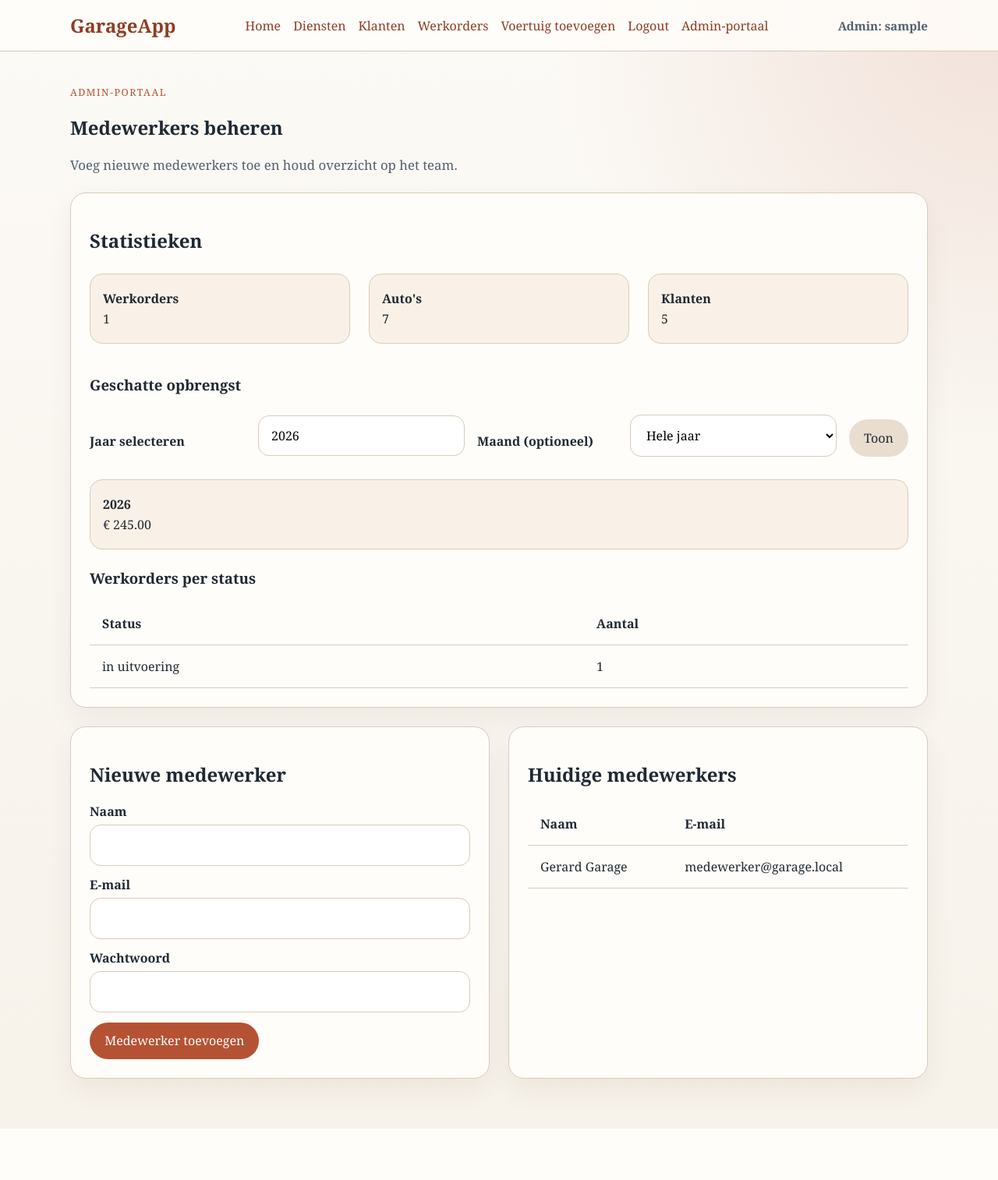
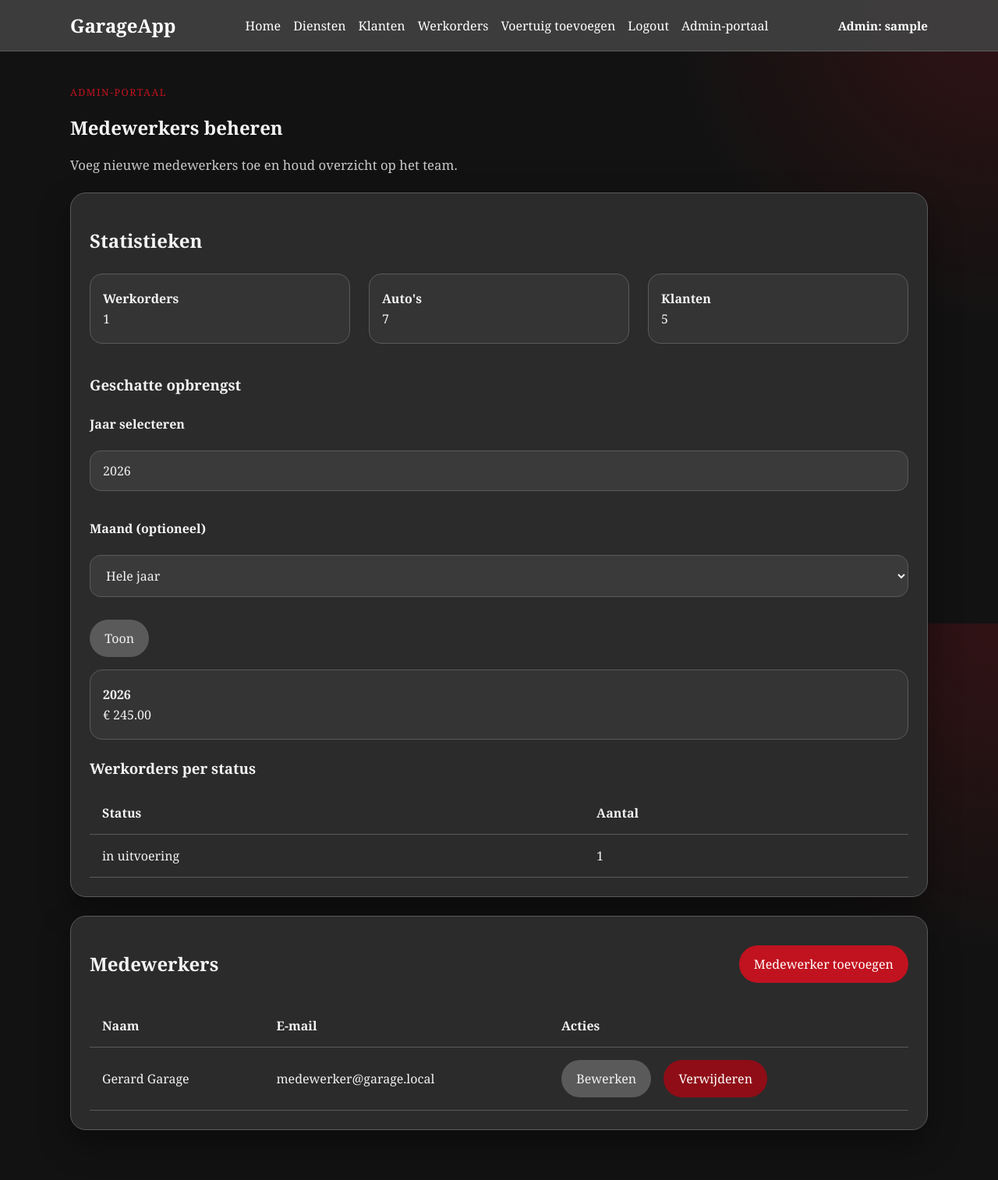
Before and after one commit to SvenHKS/WerkplaatsApp, a Flask app: page /admin in a window 1280 px wide. Shown: the whole page at 78% size. Before the commit the page ends 1448 px from the top, so only its background shows below. Run offline with Flask 3, Linux system fonts and the light colour scheme; the visitor is signed in with stand-in values (Sample User, id 1).

Commit message:
Style overhaul

```diff
--- a/app.py
+++ b/app.py
@@ -178,27 +178,10 @@
         flash("Je bent uitgelogd.", "info")
         return redirect(url_for("home"))
 
-    @app.route("/admin", methods=["GET", "POST"])
+    @app.route("/admin")
     @admin_required
     def admin_portal():
         # Admin-dashboard met statistieken en medewerkerbeheer.
-        if request.method == "POST":
-            name = request.form.get("name", "").strip()
-            email = request.form.get("email", "").strip().lower()
-            password = request.form.get("password", "")
-
-            if not name or not email or not password:
-                flash("Vul alle velden in om een medewerker toe te voegen.", "warning")
-            elif Employee.query.filter_by(email=email).first():
-                flash("Er bestaat al een medewerker met dit e-mailadres.", "danger")
-            else:
-                employee = Employee(name=name, email=email)
-                employee.set_password(password)
-                db.session.add(employee)
-                db.session.commit()
-                flash("Medewerker toegevoegd.", "success")
-                return redirect(url_for("admin_portal"))
-
         total_customers = Customer.query.count()
         total_vehicles = Vehicle.query.count()
         total_workorders = WorkOrder.query.count()
@@ -259,6 +242,75 @@
             revenue_label=revenue_label,
             revenue_total=revenue_total,
         )
+
+    @app.route("/admin/medewerkers/nieuw", methods=["GET", "POST"])
+    @admin_required
+    def medewerker_nieuw():
+        # Nieuwe medewerker aanmaken via aparte beheerpagina.
+        if request.method == "POST":
+            name = request.form.get("name", "").strip()
+            email = request.form.get("email", "").strip().lower()
+            password = request.form.get("password", "")
+            password_repeat = request.form.get("password_repeat", "")
+
+            if not name or not email or not password or not password_repeat:
+                flash("Vul alle velden in om een medewerker toe te voegen.", "warning")
+            elif password != password_repeat:
+                flash("De wachtwoorden komen niet overeen.", "danger")
+            elif Employee.query.filter_by(email=email).first():
+                flash("Er bestaat al een medewerker met dit e-mailadres.", "danger")
+            else:
+                employee = Employee(name=name, email=email)
+                employee.set_password(password)
+                db.session.add(employee)
+                db.session.commit()
+                flash("Medewerker toegevoegd.", "success")
+                return redirect(url_for("admin_portal"))
+
+        return render_template("employee_form.html", medewerker=None)
+
+    @app.route("/admin/medewerkers/<int:id>/bewerken", methods=["GET", "POST"])
+    @admin_required
+    def medewerker_bewerken(id):
+        # Bestaande medewerker aanpassen.
+        medewerker = Employee.query.get_or_404(id)
+
+        if request.method == "POST":
+            name = request.form.get("name", "").strip()
+            email = request.form.get("email", "").strip().lower()
+            password = request.form.get("password", "")
+            password_repeat = request.form.get("password_repeat", "")
+
+            existing_employee = Employee.query.filter_by(email=email).first()
+
+            if not name or not email:
+                flash("Naam en e-mail zijn verplicht.", "warning")
+            elif password and password != password_repeat:
+                flash("De wachtwoorden komen niet overeen.", "danger")
+            elif password_repeat and not password:
+                flash("Vul eerst een nieuw wachtwoord in.", "warning")
+            elif existing_employee and existing_employee.id != medewerker.id:
+                flash("Er bestaat al een medewerker met dit e-mailadres.", "danger")
+            else:
+                medewerker.name = name
+                medewerker.email = email
+                if password:
+                    medewerker.set_password(password)
+                db.session.commit()
+                flash("Medewerker bijgewerkt.", "success")
+                return redirect(url_for("admin_portal"))
+
+        return render_template("employee_form.html", medewerker=medewerker)
+
+    @app.route("/admin/medewerkers/<int:id>/verwijderen", methods=["POST"])
+    @admin_required
+    def medewerker_verwijderen(id):
+        # Verwijder een medewerker vanuit het admin-portaal.
+        medewerker = Employee.query.get_or_404(id)
+        db.session.delete(medewerker)
+        db.session.commit()
+        flash("Medewerker verwijderd.", "info")
+        return redirect(url_for("admin_portal"))
 
     @app.route("/klanten")
     @login_required
--- a/pages/admin_portal.html
+++ b/pages/admin_portal.html
@@ -77,30 +77,19 @@
     {% endif %}
 </section>
 
-<!-- Medewerker aanmaken en overzicht -->
-<section class="grid grid-2">
-    <form class="card form-card" method="post">
-        <h2>Nieuwe medewerker</h2>
-        <label for="name">Naam</label>
-        <input id="name" name="name" type="text" required>
-
-        <label for="email">E-mail</label>
-        <input id="email" name="email" type="email" required>
-
-        <label for="password">Wachtwoord</label>
-        <input id="password" name="password" type="password" required>
-
-        <button class="button" type="submit">Medewerker toevoegen</button>
-    </form>
-
-    <div class="card">
-        <h2>Huidige medewerkers</h2>
-        {% if medewerkers %}
-            <table>
+<section class="card employee-card">
+    <div class="section-title employee-card-header">
+        <h2>Medewerkers</h2>
+        <a class="button" href="{{ url_for('medewerker_nieuw') }}">Medewerker toevoegen</a>
+    </div>
+    {% if medewerkers %}
+        <div class="table-wrap">
+            <table class="compact-table">
                 <thead>
                     <tr>
                         <th>Naam</th>
                         <th>E-mail</th>
+                        <th>Acties</th>
                     </tr>
                 </thead>
                 <tbody>
@@ -108,13 +97,21 @@
                         <tr>
                             <td>{{ medewerker.name }}</td>
                             <td>{{ medewerker.email }}</td>
+                            <td>
+                                <div class="inline-actions">
+                                    <a class="button button-secondary" href="{{ url_for('medewerker_bewerken', id=medewerker.id) }}">Bewerken</a>
+                                    <form method="post" action="{{ url_for('medewerker_verwijderen', id=medewerker.id) }}">
+                                        <button class="button button-danger" type="submit" onclick="return confirm('Weet je zeker dat je deze medewerker wilt verwijderen?');">Verwijderen</button>
+                                    </form>
+                                </div>
+                            </td>
                         </tr>
                     {% endfor %}
                 </tbody>
             </table>
-        {% else %}
-            <p>Nog geen medewerkers toegevoegd.</p>
-        {% endif %}
-    </div>
+        </div>
+    {% else %}
+        <p>Nog geen medewerkers toegevoegd.</p>
+    {% endif %}
 </section>
 {% endblock %}
--- a/static/style.css
+++ b/static/style.css
@@ -1,15 +1,15 @@
 :root {
-    --bg: #f7f2ea;
-    --surface: #fffdf9;
-    --surface-strong: #ffffff;
-    --text: #1f2933;
-    --muted: #52606d;
-    --line: #d9cbb8;
-    --accent: #b55233;
-    --accent-dark: #8d3d23;
-    --success: #dff3e3;
-    --warning: #fff0c2;
-    --danger: #fde2e1;
+    --bg: #121212;
+    --surface: #2b2b2b;
+    --surface-strong: #3a3a3a;
+    --text: #f3f3f3;
+    --muted: #c8c8c8;
+    --line: #5a5a5a;
+    --accent: #c1121f;
+    --accent-dark: #8f0d17;
+    --success: #223428;
+    --warning: #4a3a14;
+    --danger: #4a1f24;
 }
 
 * {
@@ -20,13 +20,14 @@
     margin: 0;
     font-family: Georgia, "Times New Roman", serif;
     background:
-        radial-gradient(circle at top right, rgba(181, 82, 51, 0.15), transparent 30%),
-        linear-gradient(180deg, #fcfaf6 0%, var(--bg) 100%);
+        radial-gradient(circle at top right, rgba(193, 18, 31, 0.18), transparent 28%),
+        linear-gradient(180deg, var(--bg) 0%, var(--bg) 100%);
+    background-attachment: fixed;
     color: var(--text);
 }
 
 a {
-    color: var(--accent-dark);
+    color: #ff6b6b;
     text-decoration: none;
 }
 
@@ -41,7 +42,7 @@
 
 .site-header {
     border-bottom: 1px solid var(--line);
-    background: rgba(255, 253, 249, 0.85);
+    background: rgba(64, 64, 64, 0.92);
     backdrop-filter: blur(12px);
     position: sticky;
     top: 0;
@@ -59,6 +60,12 @@
     display: flex;
     flex-wrap: wrap;
     gap: 1rem;
+}
+
+.site-header a,
+.site-header .brand,
+.site-header .nav-user {
+    color: #ffffff;
 }
 
 .nav-user {
@@ -122,8 +129,17 @@
     justify-content: space-between;
 }
 
+.employee-card {
+    width: 100%;
+}
+
+.employee-card-header {
+    margin-bottom: 1rem;
+}
+
 .inline-actions {
     align-items: center;
+    flex-wrap: wrap;
 }
 
 .card,
@@ -133,7 +149,7 @@
     border: 1px solid var(--line);
     border-radius: 20px;
     padding: 1.5rem;
-    box-shadow: 0 15px 35px rgba(68, 35, 20, 0.06);
+    box-shadow: 0 18px 40px rgba(0, 0, 0, 0.35);
 }
 
 .info-panel {
@@ -141,7 +157,7 @@
     padding: 1rem;
     border: 1px solid var(--line);
     border-radius: 16px;
-    background: #f9f1e7;
+    background: #343434;
 }
 
 .info-panel p {
@@ -186,12 +202,12 @@
 }
 
 .button-secondary {
-    background: #e9ddcf;
+    background: #5a5a5a;
     color: var(--text);
 }
 
 .button-danger {
-    background: #9f2a2a;
+    background: #8f0d17;
 }
 
 .actions {
@@ -212,12 +228,23 @@
     border: 1px solid var(--line);
     border-radius: 14px;
     background: var(--surface-strong);
+    color: var(--text);
     font: inherit;
 }
 
 table {
     width: 100%;
     border-collapse: collapse;
+}
+
+.table-wrap {
+    width: 100%;
+    overflow-x: auto;
+}
+
+.compact-table th,
+.compact-table td {
+    vertical-align: middle;
 }
 
 th,
@@ -250,7 +277,7 @@
 }
 
 .flash-info {
-    background: #e8eef9;
+    background: #263445;
 }
 
 .list-row {
```
Also changed, not shown: pages/employee_form.html (added, +40 -0 lines).
